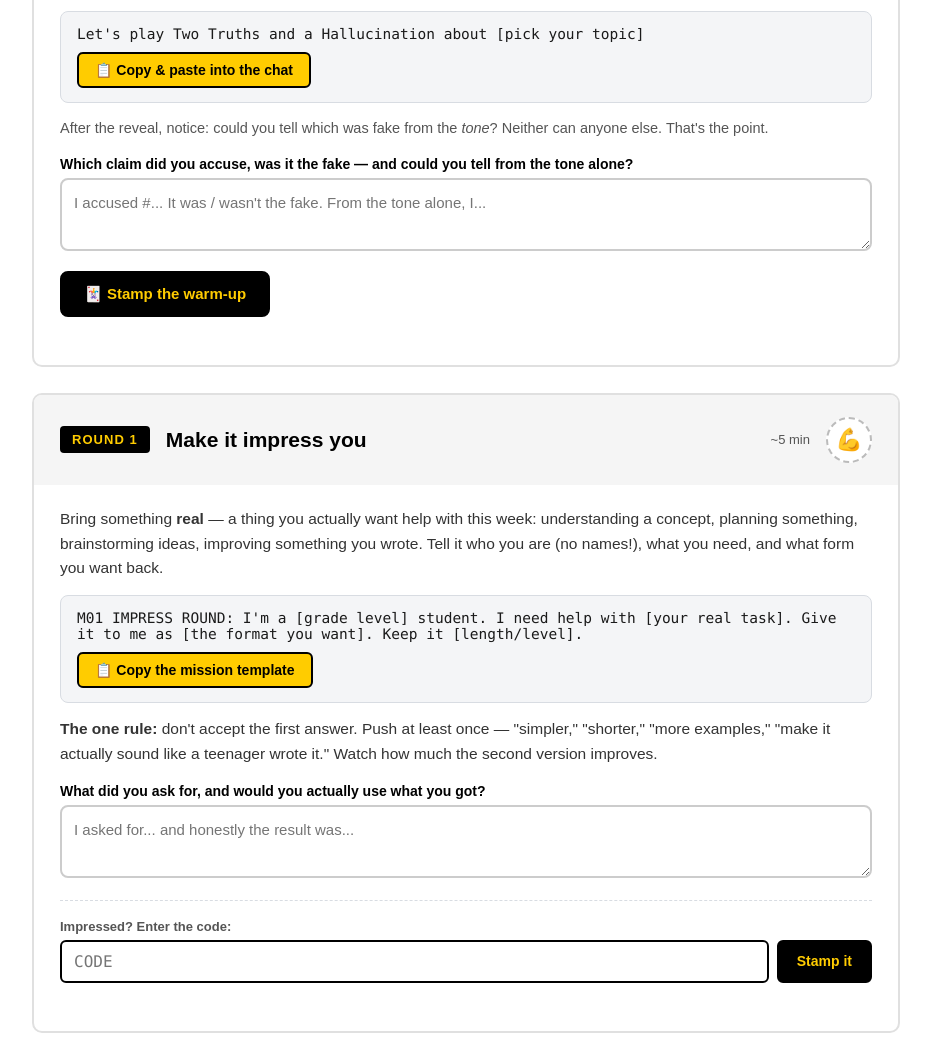
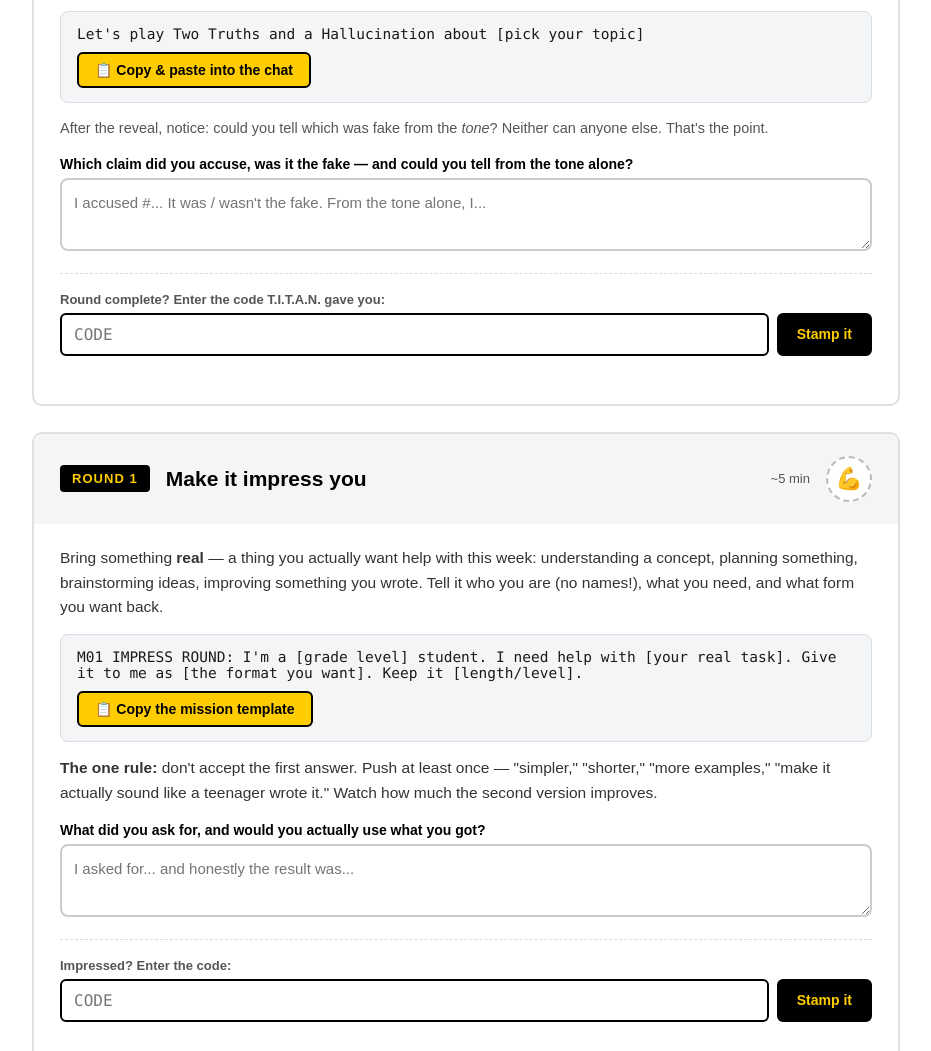
Before and after one commit to UWO-Ryan/titan-labs, a plain HTML site: page m01-stump-the-machine.html in a window 1280 px wide. Shown: the part 2234-3285 px from the top of the page, without its empty margins (174-1105 px from the left). Drawn offline with Linux system fonts and the light colour scheme.

Commit message:
M01: Two Truths takes a code again (FIBFINDER)
Ryan wants the warm-up to work like the other stages: Prime awards a code
after the reveal and the lab page checks it. The reflection box stays and
still feeds the Field Notes.

Co-Authored-By: Claude Fable 5.1 <noreply@anthropic.com>

```diff
--- a/m01-stump-the-machine.html
+++ b/m01-stump-the-machine.html
@@ -157,8 +157,13 @@
       <p style="font-size: 14.5px; color: #555555;">After the reveal, notice: could you tell which was fake from the <em>tone</em>? Neither can anyone else. That's the point.</p>
       <label class="field-label" for="w-fake">Which claim did you accuse, was it the fake — and could you tell from the tone alone?</label>
       <textarea id="w-fake" data-save="wFake" placeholder="I accused #... It was / wasn't the fake. From the tone alone, I..."></textarea>
-      <button class="file-btn" data-file="warmup" type="button">🃏 Stamp the warm-up</button>
-      <div class="file-msg" id="fmsg-warmup" aria-live="polite"></div>
+      <div class="controls">
+        <div class="code-entry">
+          <label for="code-warmup">Round complete? Enter the code T.I.T.A.N. gave you:</label>
+          <div class="code-row"><input id="code-warmup" data-stage="warmup" type="text" autocomplete="off" spellcheck="false" placeholder="CODE"><button data-check="warmup" type="button">Stamp it</button></div>
+          <div class="code-msg" id="msg-warmup" aria-live="polite"></div>
+        </div>
+      </div>
     </div>
   </div>
 
@@ -279,7 +284,7 @@
     embedUrl: "https://www.playlab.ai/embedded/cmtgeocui0tjcio0wmvdaik2i"
   };
   var STAGES = {
-    warmup: { self: true, label: "Two Truths", fields: ["w-fake"] },   // self-stamp: the reflection is the point (2026-10-27)
+    warmup: { hash: "40d9d0ca", label: "Two Truths" },
     round1:   { hash: "5be383c1", label: "Impress Round" },
     round2:    { hash: "c1e8d6e5", label: "Fail Hunt" },
     debrief:  { hash: "2d5caffb", label: "Debrief" }
@@ -357,16 +362,6 @@
     input.addEventListener("keydown", function (e) { if (e.key === "Enter") { e.preventDefault(); checkCode(input.getAttribute("data-stage")); } });
   });
 
-  Array.prototype.forEach.call(document.querySelectorAll("[data-file]"), function (btn) {
-    btn.addEventListener("click", function () {
-      var k = btn.getAttribute("data-file"), st = STAGES[k], msg = document.getElementById("fmsg-" + k);
-      var missing = st.fields.filter(function (id) { var el = document.getElementById(id); return !el || !(el.value || "").trim(); });
-      if (missing.length) { msg.className = "file-msg no"; msg.textContent = "Write down what happened first — which claim, and what the tone told you."; return; }
-      state.done[k] = true; saveState(); renderStamps();
-      msg.className = "file-msg ok"; msg.textContent = "✅ " + st.label + " stamped. Now make it impress you.";
-    });
-  });
-
   SAVED.forEach(function (k) {
     var el = document.querySelector("[data-save='" + k + "']");
     if (!el) return; el.value = state[k] || "";
```
